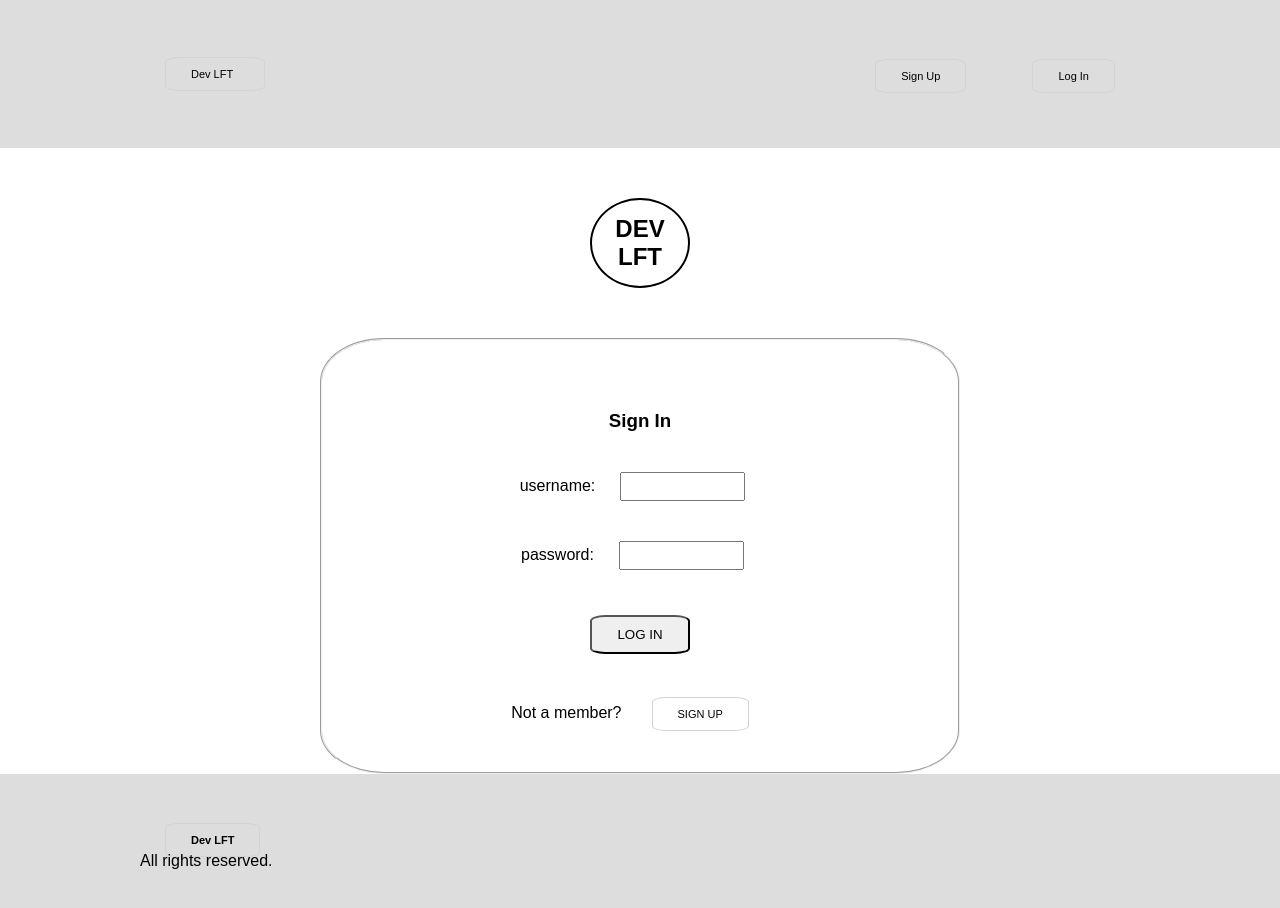
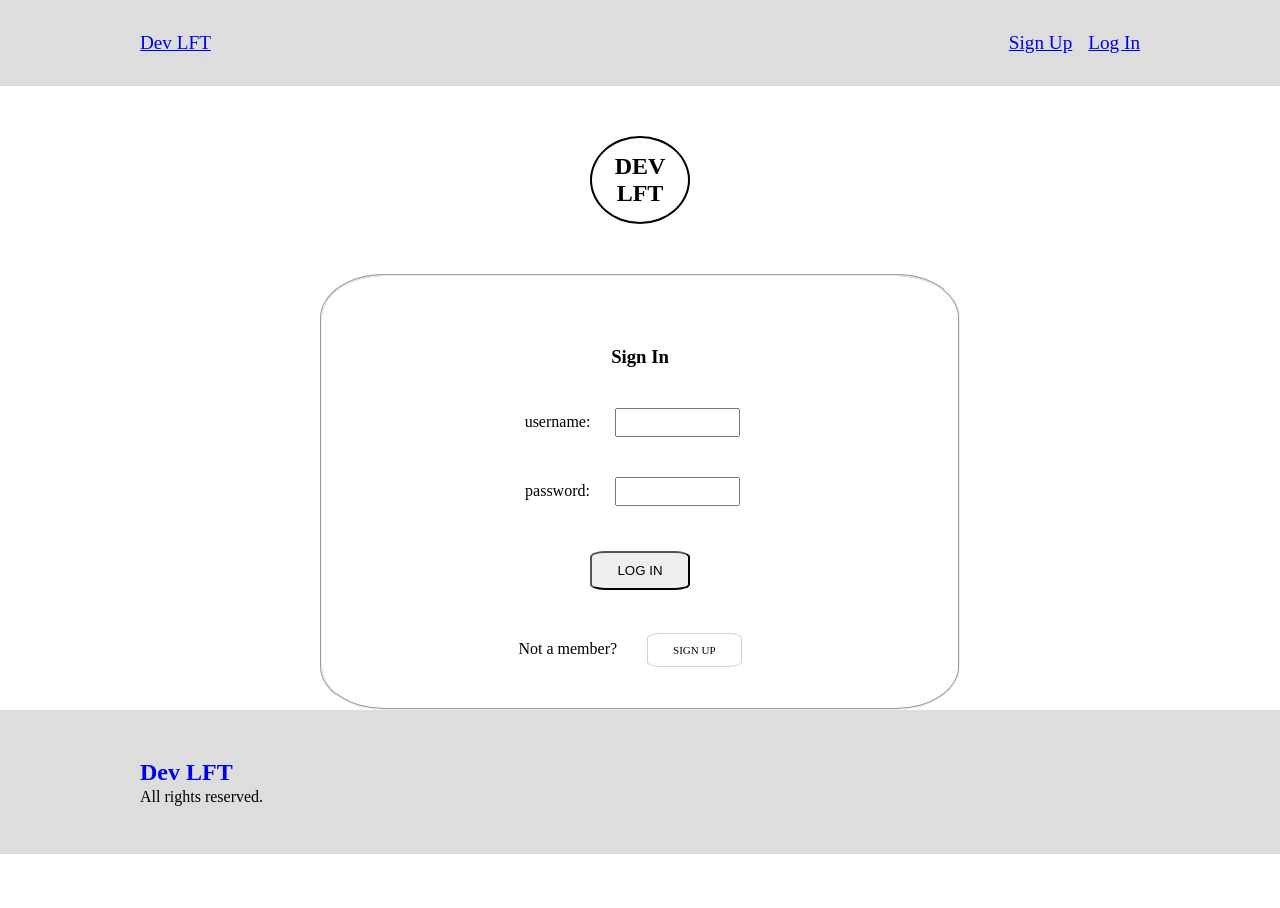
Before and after one commit to thinkful-ei-macaw/dev-lft, a React (Create React App) app: page /login in a window 1280 px wide. Shown: the top 908 px of the page. After the commit the page ends 854 px from the top, so only its background shows below. Built offline with nearby package versions, Linux system fonts and the light colour scheme; no server answers.

Commit message:
fix: scoped login page styles
* feat: login page with updates to auth-api and token-service

* fix: adjusted global css to remain within login component

```diff
--- a/src/components/Login/Login.css
+++ b/src/components/Login/Login.css
@@ -1,17 +1,9 @@
-* {
-  box-sizing: border-box;
-}
-
-fieldset {
+.loginpage fieldset {
   text-align: center;
   padding: 50px;
   margin-left: 25%;
   margin-right: 25%;
   border-radius: 10%;
-}
-
-body {
-  font-family: Arial, Helvetica, sans-serif;
 }
 
 .devlogin {
@@ -25,25 +17,25 @@ body {
   margin-right: auto;
 }
 
-.error {
+.loginpage .error {
   color: red;
 }
 
-h3 {
+.loginpage h3 {
   margin: 20px;
 }
 
-label {
+.loginpage label {
   padding: 5px;
 }
 
-input {
+.loginpage input {
   padding: 5px;
   margin: 20px;
   width: 125px;
 }
 
-.login {
+.loginbtn {
   padding: 10px;
   margin: 25px;
   margin-bottom: 50px;
@@ -52,7 +44,7 @@ input {
   cursor: pointer;
 }
 
-a {
+.loginpage a {
   text-decoration: none;
   color: black;
   font-size: 11px;
--- a/src/components/Login/Login.js
+++ b/src/components/Login/Login.js
@@ -34,21 +34,23 @@ class Login extends React.Component {
   render() {
     const error = this.state.error;
     return (
-      <div>
+      <div className="loginpage">
         <header>
           <h2 className="devlogin">DEV LFT</h2>
         </header>
         <form onSubmit={this.handleJWTSubmission}>
           <fieldset>
             <h3>Sign In</h3>
-            <div role="alert">{error && <p>{error}</p>}</div>
+            <div role="alert">
+              <p className="error">{error}</p>
+            </div>
             <label htmlFor="username">username:</label>
             <input type="text" id="username" name="user_name" required />
             <br />
             <label htmlFor="pwd">password:</label>
             <input type="password" id="pwd" name="password" required />
             <br />
-            <button type="submit" className="login">
+            <button type="submit" className="loginbtn">
               LOG IN
             </button>
             <br />
```
